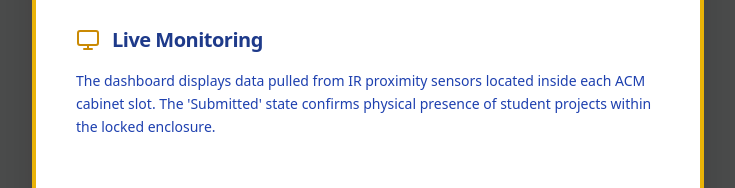
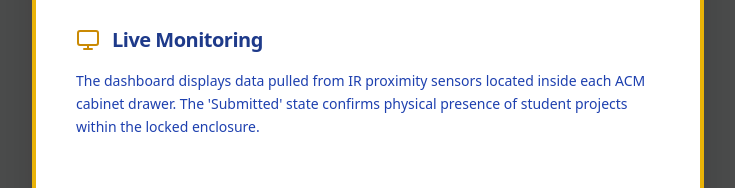
Before and after one commit to charles071002/ACM-System, a React (Vite) app: page / in a window 1280 px wide. Both pictures are taken after a click on the button "Manual Access". Shown: the part 364-552 px from the top of the page, without its empty margins (272-1007 px from the left). Built offline with nearby package versions, Linux system fonts and the light colour scheme.

Commit message:
Update 06_ManualModal.tsx
dapat cabinet drawer man

```diff
--- a/src/components/06_ManualModal.tsx
+++ b/src/components/06_ManualModal.tsx
@@ -44,7 +44,7 @@ const ManualModal: React.FC<ManualModalProps> = ({ onClose }) => {
               <h4 className="font-black text-xl tracking-tight">Live Monitoring</h4>
             </div>
             <p className="text-blue-800 text-sm leading-relaxed font-medium">
-              The dashboard displays data pulled from IR proximity sensors located inside each ACM cabinet slot.
+              The dashboard displays data pulled from IR proximity sensors located inside each ACM cabinet drawer.
               The 'Submitted' state confirms physical presence of student projects within the locked enclosure.
             </p>
           </section>
```
